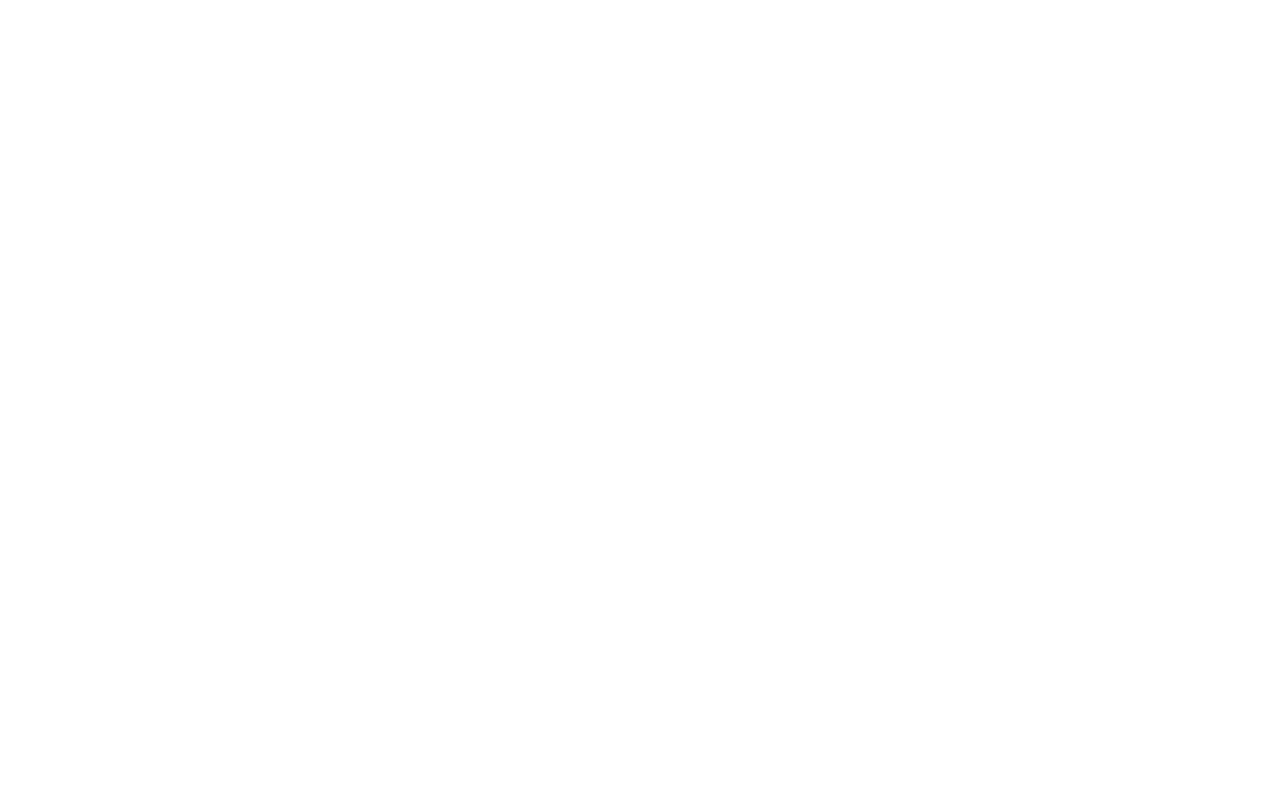
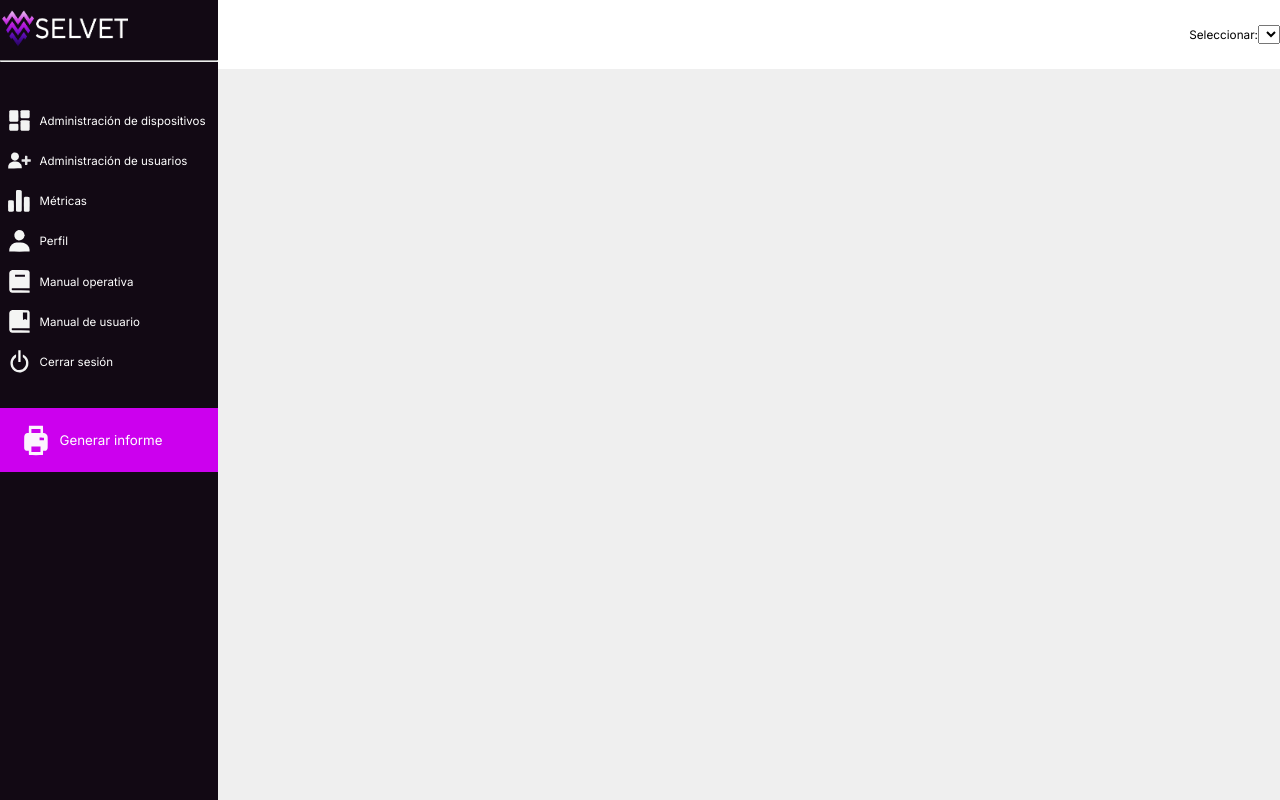
Before and after one commit to KarlaG56/SELVET, a React (Vite) app: page /Perfil-administrador in a window 1280 px wide. Before the commit this address had no page. Built offline with nearby package versions, Linux system fonts and the light colour scheme.

Commit message:
[UPDATE] Perfil Admin

```diff
--- a/src/App.jsx
+++ b/src/App.jsx
@@ -5,6 +5,7 @@
 import Register from "./Components/Page/Register"
 import AdminDispositive from "./Components/Page/AdminDispositive";
 import AdminUsers from "./Components/Page/AdminUsers";
+import PerfilAdmin from "./Components/Page/PerfilAdmin";
 
 function App() {
 
@@ -18,6 +19,7 @@
         <Route path="/Registro" element={<Register/>}></Route>
         <Route path="/Administracion-dispositivo" element={<AdminDispositive/>}></Route>
         <Route path="/Administracion-usuarios" element={<AdminUsers/>}></Route>
+        <Route path="/Perfil-administrador" element={<PerfilAdmin/>}></Route>
       </Routes>
     </BrowserRouter>
 
--- a/src/Components/AdminUsers/Data.jsx
+++ b/src/Components/AdminUsers/Data.jsx
@@ -17,7 +17,7 @@
                         </div>
 
                         <div className="div-inf-user">
-                            <label className="txt-form-admin-user" htmlFor="">Correo electróńico</label>
+                            <label className="txt-form-admin-user" htmlFor="">Correo electrónico</label>
                             <input className="input-admin" type="email" required />
                         </div>
 
--- a/src/Components/Aside.jsx
+++ b/src/Components/Aside.jsx
@@ -31,7 +31,7 @@
                 </div>
             </Link>
 
-            <Link to='/' >
+            <Link to='/Perfil-administrador' >
                 <div className="option" >
                     <img className="icon-menu" src="/Icon/user.svg" />
                     <a className="txt-option" href="">Perfil</a>
--- a/src/Components/Header.jsx
+++ b/src/Components/Header.jsx
@@ -5,7 +5,9 @@
             <div className="div-container-nav">
                 <div>
                     <a href="">Seleccionar:</a>
-                    <button></button>
+                    <select name="" id="">
+                        <option value=""></option>
+                    </select>
                 </div>
             </div>
         </div>
--- /dev/null
+++ b/src/Components/Page/PerfilAdmin.jsx
@@ -0,0 +1,20 @@
+import Body from '../PerfilAdmin/Body';
+import Header from "../Header";
+import Aside from "../Aside";
+
+
+function PerfilAdmin() {
+    return (
+        <div className="background">
+            <Header />
+            <Aside />
+            <div className="div-contenido-container">
+                <div className="contenido-body">
+                    <Body />
+                </div>
+            </div>
+        </div>
+    )
+}
+
+export default PerfilAdmin;
--- /dev/null
+++ b/src/Components/PerfilAdmin/Body.jsx
@@ -0,0 +1,7 @@
+import Data from "./Data";
+function Body () {
+    return(
+        <Data/>
+    )
+}
+export default Body;
--- /dev/null
+++ b/src/Components/PerfilAdmin/Data.jsx
@@ -0,0 +1,9 @@
+function Data(){
+    return(
+        <div className="div-form-perfilU-container">
+
+        </div>
+    )
+}
+
+export default Data;
--- a/src/assets/Styles/Menu.css
+++ b/src/assets/Styles/Menu.css
@@ -123,6 +123,7 @@
     color: white;
     font-family: 'Inter', sans-serif;
     cursor: pointer;
+
 }
 
 .div-btn-pdf:hover {
```
